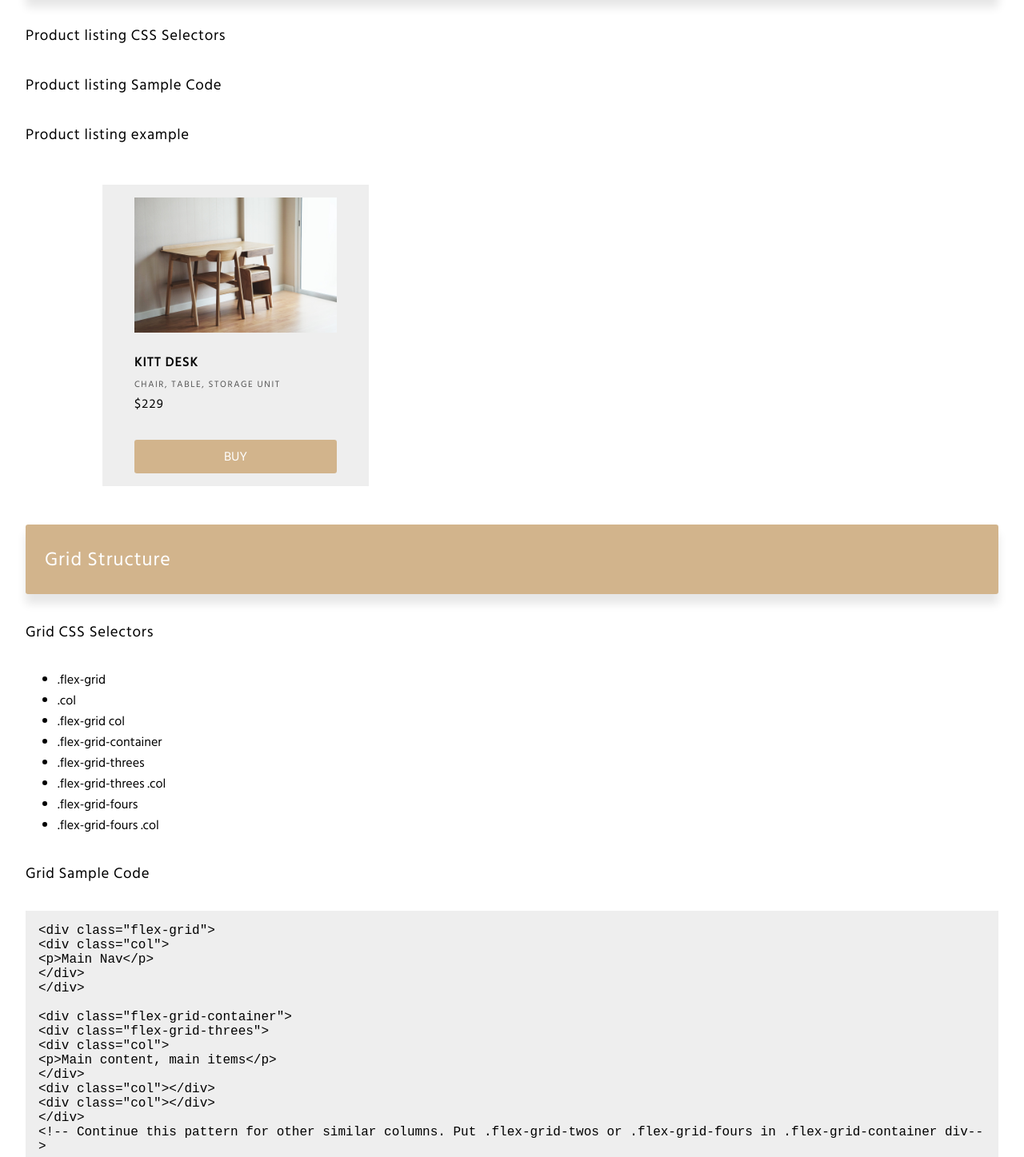
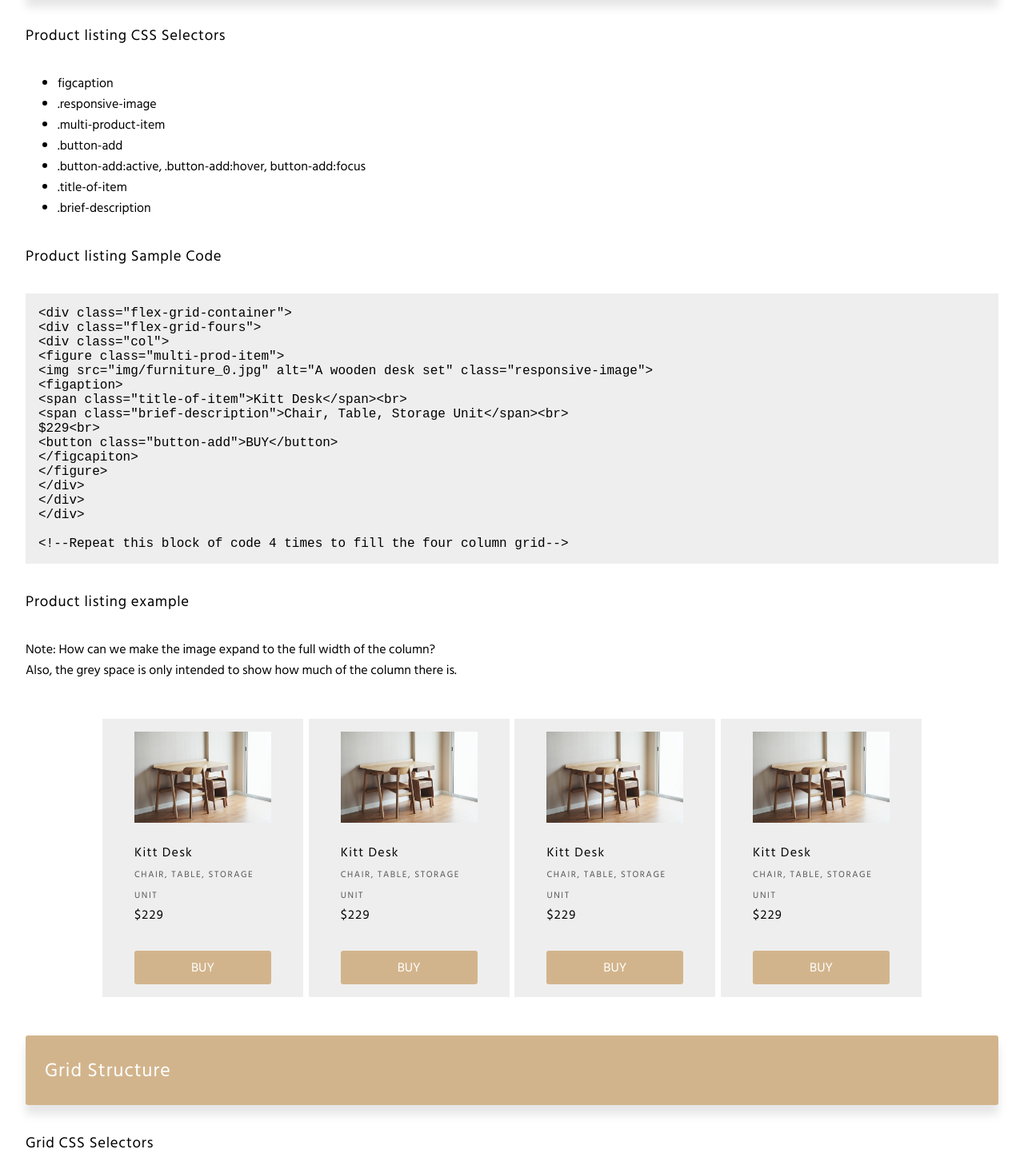
Before and after one commit to elizabethlo2946/IAT339-P02, a plain HTML site: page index.html in a window 1280 px wide. Shown: the part 1295-2742 px from the top of the page at 80% size. Drawn offline with Linux system fonts and the light colour scheme.

Commit message:
Added Code Warning + Multi-Product Sample Code
Code Warning for the Icon symbol used in Main-Nav: "Categories". Ask TA about this.

Created Code Sample for product listing

```diff
--- a/index.html
+++ b/index.html
@@ -49,7 +49,8 @@
                         &lt;ul&gt;<br>
                             &lt;li id="main-nav-categories"&gt;<br>
                                 &lt;a href="#main-nav"&gt;<br>
-                                    &lt;div&gt;Categories &lt;i class="fa"&gt;&#xf107;&lt;/i&gt;&lt;/div&gt;<br>
+<!--                                    CODE WARNING FOR ICON SYMBOL-->
+                                    &lt;div&gt;Categories &lt;i class="fa"&gt; &#xf107; &lt;/i&gt;&lt;/div&gt;<br>
                                 &lt;/a&gt;<br>
                                 &lt;ul class="main-nav-dropMenu"&gt;<br> &lt;li&gt;&lt;a href="#main-nav" class="menu-item"&gt;Bathroom&lt;/a&gt;&lt;/li&gt;<br>
                                     &lt;!--Repeat for other items in the drop-down menu--&gt;
@@ -79,19 +80,13 @@
                             </ul>
                         </li>
                         <li>
-                            <a href="#main-nav">
-                                <div class="main-nav-popular">New and Popular</div>
-                            </a>
+                            <a href="#main-nav"><div class="main-nav-popular">New and Popular</div></a>
                         </li>
                         <li>
-                            <a href="#main-nav">
-                                <div class="main-nav-sales">Sales</div>
-                            </a>
+                            <a href="#main-nav"><div class="main-nav-sales">Sales</div></a>
                         </li>
                         <li>
-                            <a href="#main-nav">
-                                <div class="main-nav-collections">Collections</div>
-                            </a>
+                            <a href="#main-nav"><div class="main-nav-collections">Collections</div></a>
                         </li>
                     </ul>
                 </nav>
@@ -102,15 +97,82 @@
         <section id="product-listing">
             <h2>Product listing</h2>
             <h3>Product listing CSS Selectors</h3>
+            <ul>
+                <li>figcaption</li>
+                <li>.responsive-image</li>
+                <li>.multi-product-item</li>
+                <li>.button-add</li>
+                <li>.button-add:active, .button-add:hover, button-add:focus</li>
+                <li>.title-of-item</li>
+                <li>.brief-description</li>
+            </ul>
+
+
+
             <h3>Product listing Sample Code</h3>
+            <code>
+                 &lt;div class="flex-grid-container"&gt;<br>
+                    &lt;div class="flex-grid-fours"&gt;<br>
+                        &lt;div class="col"&gt;<br>
+                            &lt;figure class="multi-prod-item"&gt;<br>
+                                &lt;img src="img/furniture_0.jpg" alt="A wooden desk set" class="responsive-image"&gt;<br>
+                                &lt;figaption&gt;<br>
+                                    &lt;span class="title-of-item">Kitt Desk&lt;/span&gt;&lt;br&gt;<br>
+                                    &lt;span class="brief-description"&gt;Chair, Table, Storage Unit&lt;/span&gt;&lt;br&gt;<br>
+                                    $229&lt;br&gt;<br>
+                                    &lt;button class="button-add"&gt;BUY&lt;/button&gt;<br>
+                                &lt;/figcapiton&gt;<br>
+                            &lt;/figure&gt;<br>
+                        &lt;/div&gt;<br>
+                    &lt;/div&gt;<br>
+                &lt;/div&gt;<br><br>
+                &lt;!--Repeat this block of code 4 times to fill the four column grid--&gt;
+            </code>
+
+
+
             <h3>Product listing example</h3>
+            <p>Note: How can we make the image expand to the full width of the column?<br>Also, the grey space is only intended to show how much of the column there is.</p>
             <div class="flex-grid-container">
-                <div class="flex-grid-threes">
+                <div class="flex-grid-fours">
                     <div class="col">
                         <figure class="multi-prod-item">
                             <img src="img/furniture_0.jpg" alt="A wooden desk set" class="responsive-image">
                             <figcaption>
-                                <span class="title">Kitt Desk</span><br>
+                                <span class="title-of-item">Kitt Desk</span><br>
+                                <span class="brief-description">Chair, Table, Storage Unit</span><br>
+                                $229<br>
+                                <button class="button-add">BUY</button>
+                            </figcaption>
+                        </figure>
+                    </div>
+                    <div class="col">
+                        <figure class="multi-prod-item">
+                            <img src="img/furniture_0.jpg" alt="A wooden desk set" class="responsive-image">
+                            <figcaption>
+                                <span class="title-of-item">Kitt Desk</span><br>
+                                <span class="brief-description">Chair, Table, Storage Unit</span><br>
+                                $229<br>
+                                <button class="button-add">BUY</button>
+                            </figcaption>
+                        </figure>
+                    </div>
+                    <div class="col">
+                        <figure class="multi-prod-item">
+                            <img src="img/furniture_0.jpg" alt="A wooden desk set" class="responsive-image">
+                            <figcaption>
+                                <span class="title-of-item">Kitt Desk</span><br>
+                                <span class="brief-description">Chair, Table, Storage Unit</span><br>
+                                $229<br>
+                                <button class="button-add">BUY</button>
+                            </figcaption>
+                        </figure>
+                    </div>
+                    <div class="col">
+                        <figure class="multi-prod-item">
+                            <img src="img/furniture_0.jpg" alt="A wooden desk set" class="responsive-image">
+                            <figcaption>
+                                <span class="title-of-item">Kitt Desk</span><br>
                                 <span class="brief-description">Chair, Table, Storage Unit</span><br>
                                 $229<br>
                                 <button class="button-add">BUY</button>
```
